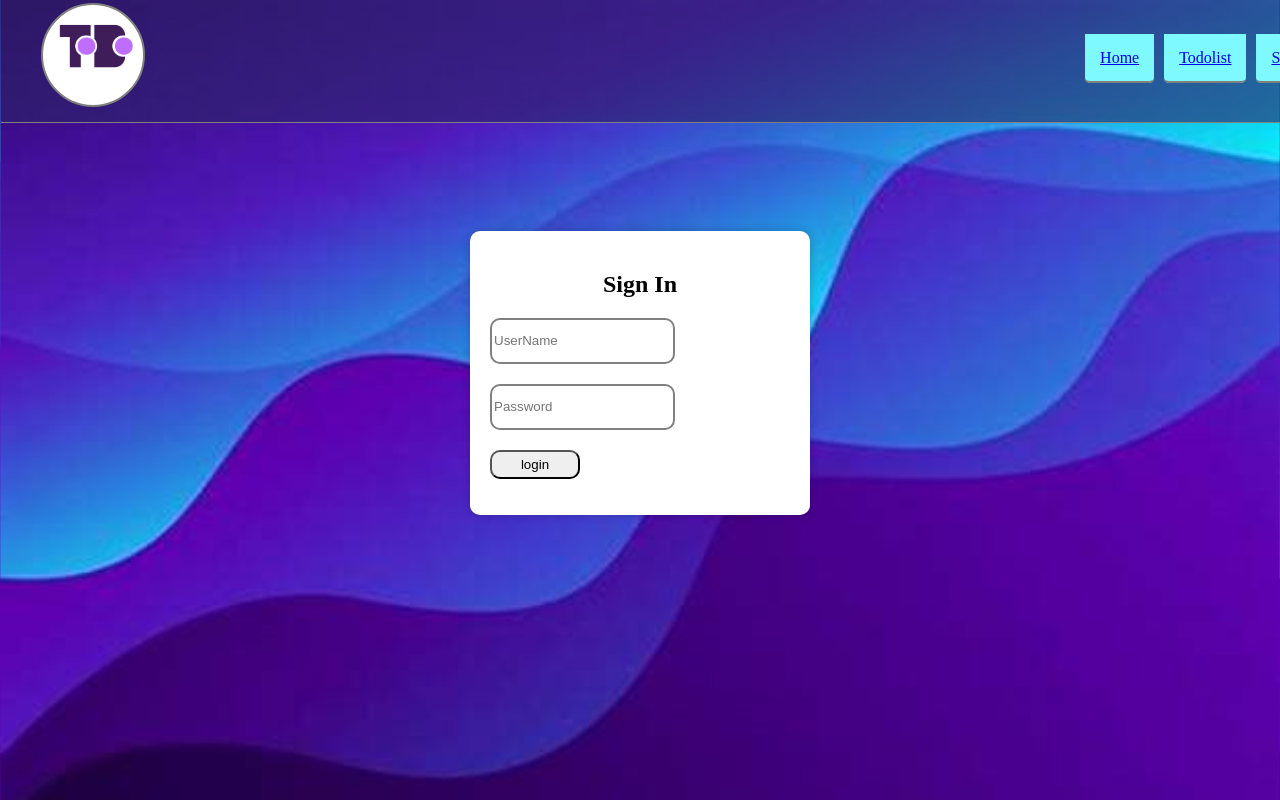
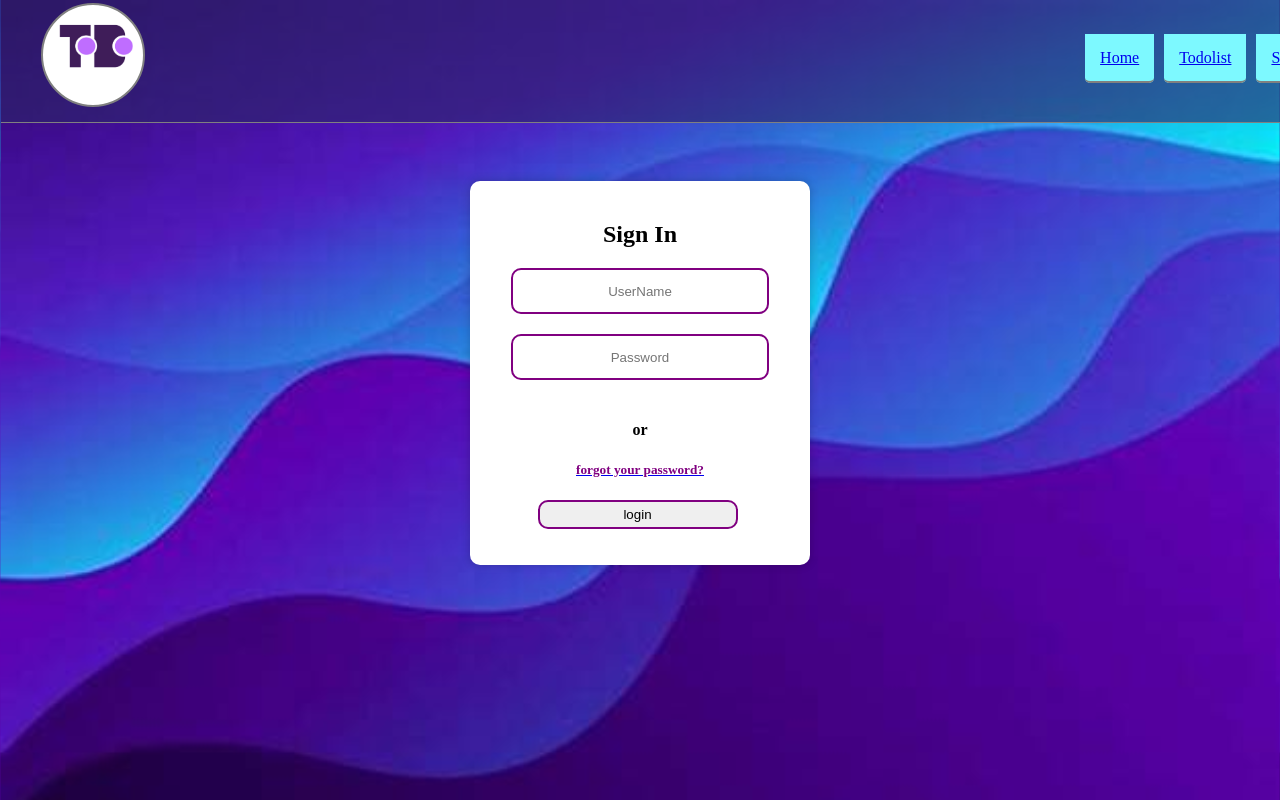
Before and after one commit to Thobani660/ToDoList_Task7, a React (Vite) app in the folder ToDoList_Task7/client/: page /signIn in a window 1280 px wide. Shown: the top 800 px of the page. Built offline with nearby package versions, Linux system fonts and the light colour scheme.

Commit message:
SignUp@database

```diff
--- a/ToDoList_Task7/client/src/pages/signIn.jsx
+++ b/ToDoList_Task7/client/src/pages/signIn.jsx
@@ -1,5 +1,6 @@
 import React, { useState } from "react";
 import axios from "axios";
+import { Link } from "react-router-dom";
 
 function SignIn() {
   const [userName, setUserName] = useState("");
@@ -61,18 +62,24 @@ function SignIn() {
           padding: "20px",
           borderRadius: "10px",
           boxShadow: "0px 0px 10px rgba(0,0,0,0.2)",
+            alignItems:"center",
+            justifyContent:"center",
+            textAlign:"center"
         }}
       >
-        <h2 style={{ textAlign: "center" }}>Sign In</h2>
+        <h2 style={{ textAlign: "center",alignItems:"center",justifyContent:"center" }}>Sign In</h2>
         <form>
           <input
             type="text"
             placeholder="UserName"
             style={{
               borderRadius: "10px",
-              border: "2px solid gray",
+              border: "2px solid purple",
               height: "40px",
               marginBottom: "20px",
+              width:"250px",
+              textAlign:"center"
+
             }}
           />
           <br />
@@ -83,18 +90,28 @@ function SignIn() {
             id=""
             style={{
               borderRadius: "10px",
-              border: "2px solid gray",
+              border: "2px solid purple",
               height: "40px",
               marginBottom: "20px",
+              width:"250px",
+              textAlign:"center"
+
             }}
           />
-          <br />
+
+          <h4>or</h4>
+            <Link to="SignUp">
+            <h5 style={{color:"purple"}}>forgot your password?</h5>
+            </Link>
           <button
             style={{
               borderRadius: "10px",
               padding: "5px",
-              width: "90px",
+              width: "200px",
               marginRight: "5px",
+              border: "2px solid purple",
+              textAlign:"center"
+
             }}
             onClick={handleSubmit}
           >
--- a/ToDoList_Task7/client/src/pages/todolist.jsx
+++ b/ToDoList_Task7/client/src/pages/todolist.jsx
@@ -104,7 +104,7 @@ function TodoList() {
       alignItems: "center",
       height: "100vh",
       marginTop: "50px",
-      marginLeft: "200px"
+      marginLeft: "-60px"
     }}>
 
       <h1 style={{color:"white"}}>Todo List</h1>
@@ -286,7 +286,7 @@ function SearchInput({ searchTerm, onChange }) {
           padding: "8px",
           width: "260px",
           marginTop: "10px",
-          border:"3px solid silver"
+          border:"3px solid purple"
         }}
       />
     </div>
@@ -306,7 +306,8 @@ function TodoInput({ value, onChange, priority, onPriorityChange, onAdd }) {
           padding: "5px",
           width: "250px",
           marginTop: "10px",
-          border:"3px solid silver"
+          border:"3px solid purple",
+          marginLeft:"135px"
 
         }}
       />
```
Also changed, not shown: 2 other files (tests, documents, lock files or other folders).
